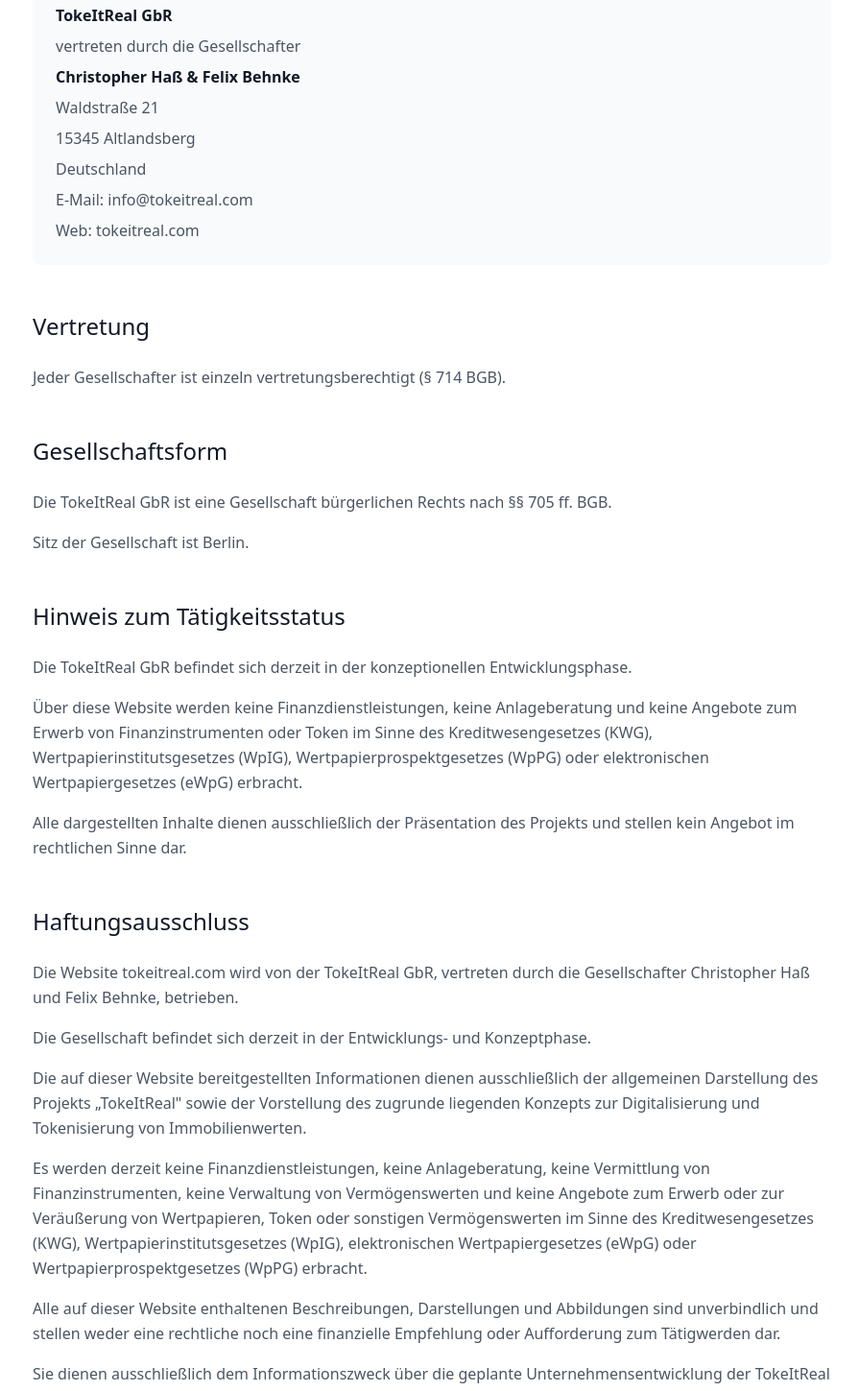
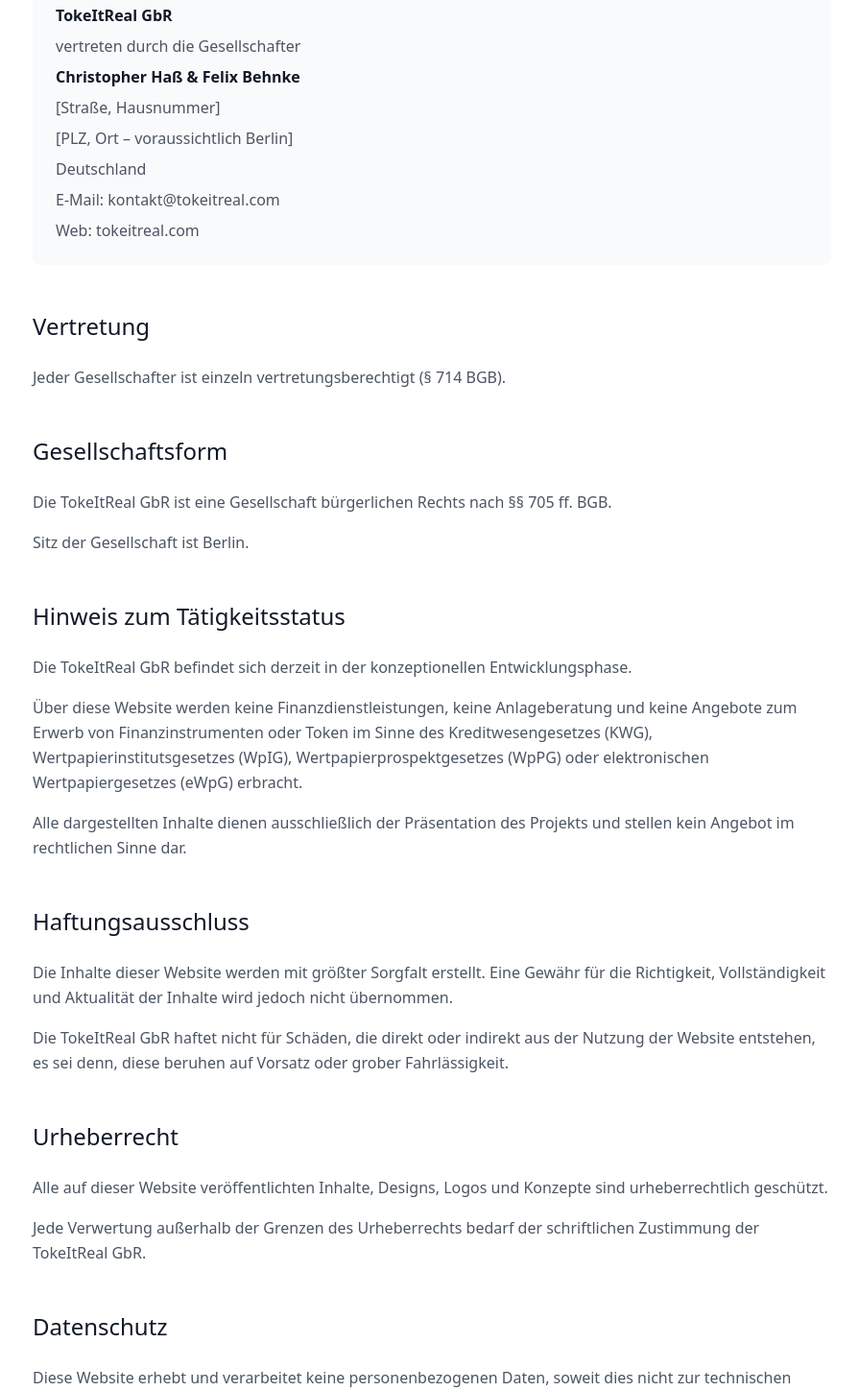
Before and after one commit to christopherhasz/tokeitrealfrontend_prod, a React (Vite) app: page /impressum in a window 1280 px wide. Shown: the part 380-1829 px from the top of the page at 96% size, without its empty margins (190-1085 px from the left). Built offline with nearby package versions, Linux system fonts and the light colour scheme; no server answers.

Commit message:
Updated ImpressumPage.tsx

```diff
--- a/src/pages/ImpressumPage.tsx
+++ b/src/pages/ImpressumPage.tsx
@@ -17,10 +17,10 @@ export const ImpressumPage: React.FC = () => {
         name: 'TokeItReal GbR',
         representatives: 'vertreten durch die Gesellschafter',
         founders: 'Christopher Haß & Felix Behnke',
-        address: 'Waldstraße 21',
-        city: '15345 Altlandsberg',
+        address: '[Straße, Hausnummer]',
+        city: '[PLZ, Ort – voraussichtlich Berlin]',
         country: 'Deutschland',
-        email: 'info@tokeitreal.com',
+        email: 'kontakt@tokeitreal.com',
         web: 'tokeitreal.com'
       },
       representationTitle: 'Vertretung',
@@ -38,14 +38,8 @@ export const ImpressumPage: React.FC = () => {
       ],
       disclaimerTitle: 'Haftungsausschluss',
       disclaimerText: [
-        'Die Website tokeitreal.com wird von der TokeItReal GbR, vertreten durch die Gesellschafter Christopher Haß und Felix Behnke, betrieben.',
-        'Die Gesellschaft befindet sich derzeit in der Entwicklungs- und Konzeptphase.',
-        'Die auf dieser Website bereitgestellten Informationen dienen ausschließlich der allgemeinen Darstellung des Projekts „TokeItReal" sowie der Vorstellung des zugrunde liegenden Konzepts zur Digitalisierung und Tokenisierung von Immobilienwerten.',
-        'Es werden derzeit keine Finanzdienstleistungen, keine Anlageberatung, keine Vermittlung von Finanzinstrumenten, keine Verwaltung von Vermögenswerten und keine Angebote zum Erwerb oder zur Veräußerung von Wertpapieren, Token oder sonstigen Vermögenswerten im Sinne des Kreditwesengesetzes (KWG), Wertpapierinstitutsgesetzes (WpIG), elektronischen Wertpapiergesetzes (eWpG) oder Wertpapierprospektgesetzes (WpPG) erbracht.',
-        'Alle auf dieser Website enthaltenen Beschreibungen, Darstellungen und Abbildungen sind unverbindlich und stellen weder eine rechtliche noch eine finanzielle Empfehlung oder Aufforderung zum Tätigwerden dar.',
-        'Sie dienen ausschließlich dem Informationszweck über die geplante Unternehmensentwicklung der TokeItReal GbR.',
-        'Die TokeItReal GbR übernimmt keine Gewähr für die Richtigkeit, Vollständigkeit oder Aktualität der bereitgestellten Informationen. Jegliche Haftung für Schäden materieller oder immaterieller Art, die durch die Nutzung oder Nichtnutzung der angebotenen Informationen entstehen, ist ausgeschlossen, soweit kein nachweislich vorsätzliches oder grob fahrlässiges Verschulden vorliegt.',
-        'Die Gesellschaft behält sich ausdrücklich vor, Teile der Seiten oder das gesamte Angebot ohne gesonderte Ankündigung zu verändern, zu ergänzen, zu löschen oder die Veröffentlichung zeitweise oder endgültig einzustellen.'
+        'Die Inhalte dieser Website werden mit größter Sorgfalt erstellt. Eine Gewähr für die Richtigkeit, Vollständigkeit und Aktualität der Inhalte wird jedoch nicht übernommen.',
+        'Die TokeItReal GbR haftet nicht für Schäden, die direkt oder indirekt aus der Nutzung der Website entstehen, es sei denn, diese beruhen auf Vorsatz oder grober Fahrlässigkeit.'
       ],
       copyrightTitle: 'Urheberrecht',
       copyrightText: [
@@ -68,10 +62,10 @@ export const ImpressumPage: React.FC = () => {
         name: 'TokeItReal GbR',
         representatives: 'represented by the partners',
         founders: 'Christopher Haß & Felix Behnke',
-        address: 'Waldstraße 21',
-        city: '15345 Altlandsberg',
+        address: '[Street, House Number]',
+        city: '[Postal Code, City – expected Berlin]',
         country: 'Germany',
-        email: 'info@tokeitreal.com',
+        email: 'kontakt@tokeitreal.com',
         web: 'tokeitreal.com'
       },
       representationTitle: 'Representation',
@@ -89,14 +83,8 @@ export const ImpressumPage: React.FC = () => {
       ],
       disclaimerTitle: 'Disclaimer',
       disclaimerText: [
-        'The website tokeitreal.com is operated by TokeItReal GbR, represented by the partners Christopher Haß and Felix Behnke.',
-        'The company is currently in the development and conceptual phase.',
-        'The information provided on this website serves exclusively for the general presentation of the "TokeItReal" project and the introduction of the underlying concept for the digitization and tokenization of real estate values.',
-        'Currently, no financial services, investment advice, brokerage of financial instruments, asset management, or offers for the acquisition or disposal of securities, tokens, or other assets within the meaning of the Banking Act (KWG), Securities Institute Act (WpIG), Electronic Securities Act (eWpG), or Securities Prospectus Act (WpPG) are provided.',
-        'All descriptions, representations, and illustrations contained on this website are non-binding and do not constitute legal or financial recommendations or calls to action.',
-        'They serve exclusively for informational purposes about the planned business development of TokeItReal GbR.',
-        'TokeItReal GbR assumes no responsibility for the accuracy, completeness, or timeliness of the information provided. Any liability for material or immaterial damages arising from the use or non-use of the information offered is excluded, unless there is demonstrable intentional or grossly negligent fault.',
-        'The company expressly reserves the right to change, supplement, delete parts of the pages or the entire offer without separate notice, or to discontinue publication temporarily or permanently.'
+        'The content of this website is created with the greatest care. However, no guarantee is given for the accuracy, completeness and timeliness of the content.',
+        'TokeItReal GbR is not liable for damages that arise directly or indirectly from the use of the website, unless they are based on intent or gross negligence.'
       ],
       copyrightTitle: 'Copyright',
       copyrightText: [
```
